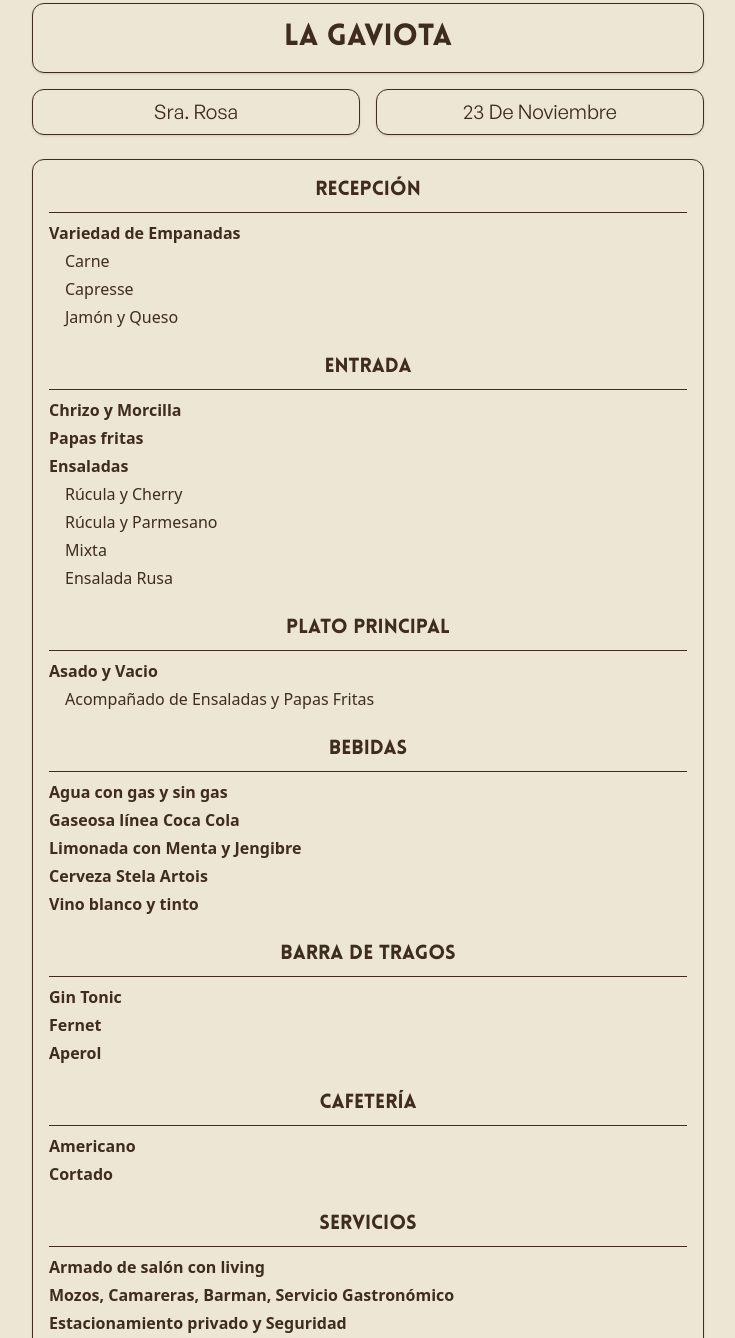
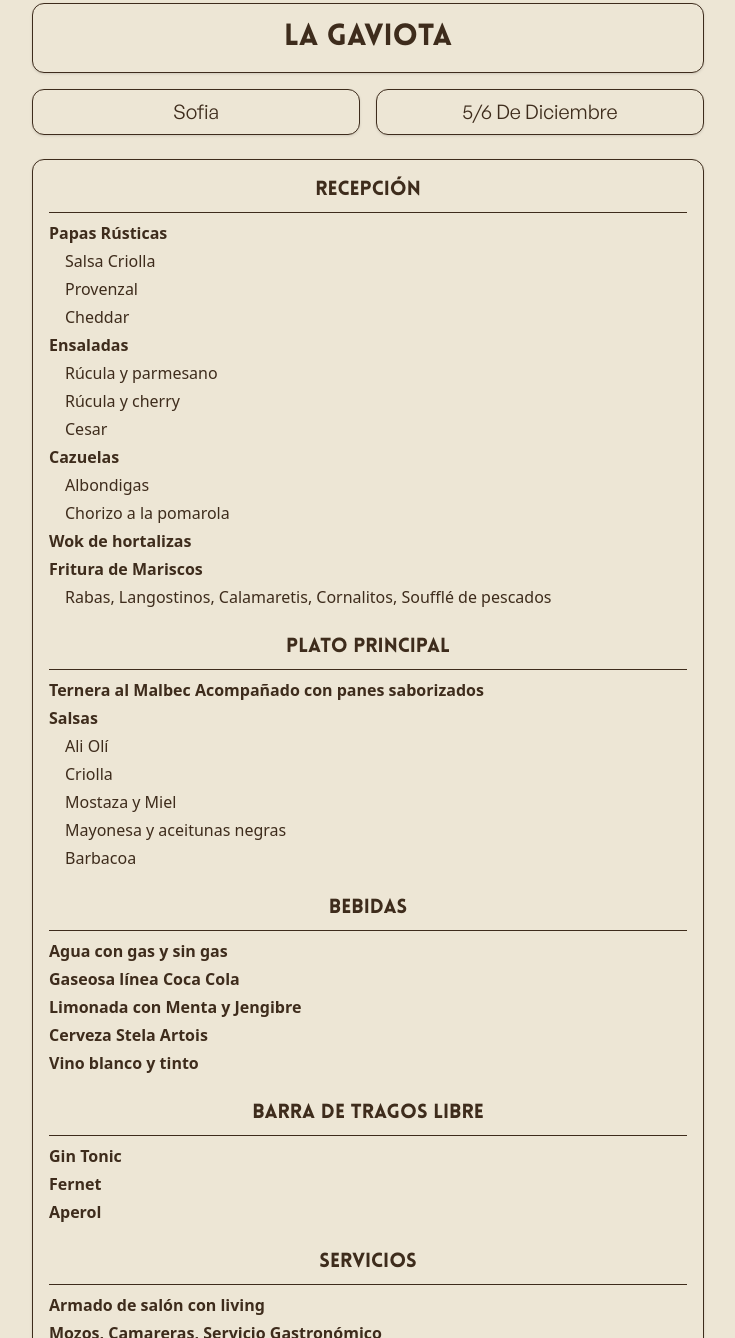
Before and after one commit to LaGaviotaEventos/evento-42, a plain HTML site: page index.html in a window 1280 px wide. Shown: the part 13-1351 px from the top of the page, without its empty margins (272-1007 px from the left). Drawn offline with nearby package versions, Linux system fonts and the light colour scheme.

Commit message:
Update index.html

```diff
--- a/index.html
+++ b/index.html
@@ -43,8 +43,8 @@
             <h1 class="text-3xl font-lovelo">La Gaviota</h1>
         </div>
         <div class="grid grid-cols-2 gap-4 w-full">
-            <h2 class="text-xl font-general bg-[#ede6d5] border border-[#3E2C1C] rounded-xl shadow py-2 text-center">Sra. Rosa</h2>
-            <p class="text-xl font-general bg-[#ede6d5] border border-[#3E2C1C] rounded-xl shadow py-2 text-center">23 De Noviembre</p>
+            <h2 class="text-xl font-general bg-[#ede6d5] border border-[#3E2C1C] rounded-xl shadow py-2 text-center">Sofia</h2>
+            <p class="text-xl font-general bg-[#ede6d5] border border-[#3E2C1C] rounded-xl shadow py-2 text-center">5/6 De Diciembre</p>
         </div>
         </header>
 
@@ -55,29 +55,32 @@
             <li>
             <h2 class="text-xl font-lovelo text-center border-b border-[#3E2C1C] pb-2 mb-2">Recepción</h2>
             <ul class="space-y-1">
-                <li class="font-semibold">Variedad de Empanadas</li>
-                <li class="pl-4">Carne</li>
-                <li class="pl-4">Capresse</li>
-                <li class="pl-4">Jamón y Queso</li>
-            </ul>
-            </li>
-            <li>
-            <h2 class="text-xl font-lovelo text-center border-b border-[#3E2C1C] pb-2 mb-2">Entrada</h2>
-            <ul class="space-y-1">
-                <li class="font-semibold">Chrizo y Morcilla</li>
-                <li class="font-semibold">Papas fritas</li>
+                <li class="font-semibold">Papas Rústicas</li>
+                <li class="pl-4">Salsa Criolla</li>
+                <li class="pl-4">Provenzal</li>
+                <li class="pl-4">Cheddar</li>
                 <li class="font-semibold">Ensaladas</li>
-                <li class="pl-4">Rúcula y Cherry</li>
-                <li class="pl-4">Rúcula y Parmesano</li>
-                <li class="pl-4">Mixta</li>
-                <li class="pl-4">Ensalada Rusa</li>
+                <li class="pl-4">Rúcula y parmesano</li>
+                <li class="pl-4">Rúcula y cherry</li>
+                <li class="pl-4">Cesar</li>
+                <li class="font-semibold">Cazuelas</li>
+                <li class="pl-4">Albondigas</li>
+                <li class="pl-4">Chorizo a la pomarola</li>
+                <li class="font-semibold">Wok de hortalizas</li>
+                <li class="font-semibold">Fritura de Mariscos</li>
+                <li class="pl-4">Rabas, Langostinos, Calamaretis, Cornalitos, Soufflé de pescados</li>
             </ul>
             </li>
             <li>
             <h2 class="text-xl font-lovelo text-center border-b border-[#3E2C1C] pb-2 mb-2">Plato Principal</h2>
             <ul class="space-y-1">
-                <li class="font-semibold">Asado y Vacio</li>
-                <li class="pl-4">Acompañado de Ensaladas y Papas Fritas</li>
+                <li class="font-semibold">Ternera al Malbec Acompañado con panes saborizados</li>
+                <li class="font-semibold">Salsas</li>
+                <li class="pl-4">Ali Olí</li>
+                <li class="pl-4">Criolla</li>
+                <li class="pl-4">Mostaza y Miel</li>
+                <li class="pl-4">Mayonesa y aceitunas negras</li>
+                <li class="pl-4">Barbacoa</li>
             </ul>
             </li>
             <li>
@@ -91,7 +94,7 @@
             </ul>
             </li>
             <li>
-            <h2 class="text-xl font-lovelo text-center border-b border-[#3E2C1C] pb-2 mb-2">Barra de Tragos</h2>
+            <h2 class="text-xl font-lovelo text-center border-b border-[#3E2C1C] pb-2 mb-2">Barra de Tragos Libre</h2>
             <ul class="space-y-1">
                 <li class="font-semibold">Gin Tonic</li>
                 <li class="font-semibold">Fernet</li>
@@ -99,17 +102,10 @@
             </ul>
             </li>
             <li>
-            <h2 class="text-xl font-lovelo text-center border-b border-[#3E2C1C] pb-2 mb-2">Cafetería</h2>
-            <ul class="space-y-1">
-                <li class="font-semibold">Americano</li>
-                <li class="font-semibold">Cortado</li>
-            </ul>
-            </li>
-            <li>
             <h2 class="text-xl font-lovelo text-center border-b border-[#3E2C1C] pb-2 mb-2">Servicios</h2>
             <ul class="space-y-1">
                 <li class="font-semibold">Armado de salón con living</li>
-                <li class="font-semibold">Mozos, Camareras, Barman, Servicio Gastronómico</li>
+                <li class="font-semibold">Mozos, Camareras, Servicio Gastronómico</li>
                 <li class="font-semibold">Estacionamiento privado y Seguridad</li>
             </ul>
             </li>
@@ -118,7 +114,7 @@
 
         <!-- Footer -->
         <footer class="bg-[#ede6d5] border border-[#3E2C1C] rounded-xl shadow py-4 text-center w-full">
-        <h2 class="text-lg font-general">Valor por Persona 60.000</h2>
+            <h2 class="text-lg font-general">Valor por Persona 75.000</h2>
         </footer>
 
     </div>
```
